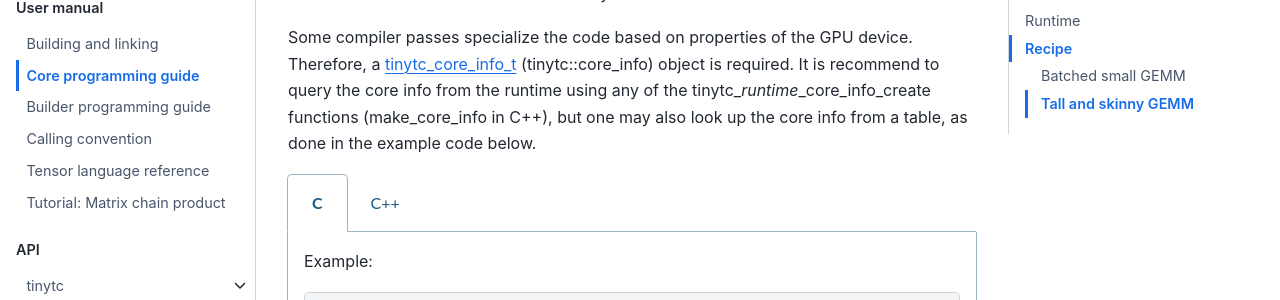
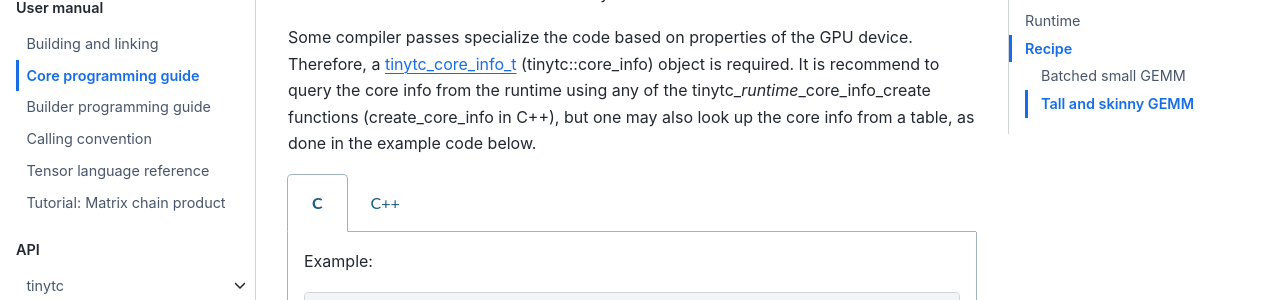
Before and after one commit to intel/tiny-tensor-compiler, a Sphinx documentation site: the page built from docs/manual/core.rst, in a window 1280 px wide and 900 px high, scrolled down 2857 px. Shown: the part 180-480 px from the top of the window. Built offline with Sphinx 7.4.7 and the Sphinx Book theme 1.1.4, drawn with Linux system fonts in a browser that asks for light colours.

Commit message:
Update doc
Signed-off-by: Carsten Uphoff <carsten.uphoff@intel.com>

```diff
--- a/docs/manual/core.rst
+++ b/docs/manual/core.rst
@@ -39,11 +39,11 @@
        C handles are wrapped in the :ref:`tinytc::shared_handle` class.
        The wrapper implements copy constructor, move constructor, copy operator, and move operator,
        correctly handling the reference count.
-       Objects of *type* are created using the make\_\ *type* functions.
+       Objects of *type* are created using the create\_\ *type* functions.
 
        **Important:** The default constructor of a :ref:`tinytc::shared_handle` or any of its
        derivatives always gives an invalid object, wrapping a nullptr.
-       Always use the make\_\ *type* function unless you know what you are doing.
+       Always use the create\_\ *type* function unless you know what you are doing.
 
 Unique objects
 --------------
@@ -68,7 +68,7 @@
 
        C handles are wrapped in the :ref:`tinytc::unique_handle` class.
        The wrapper deletes the copy constructor and copy operator, and implements the move constructor and move operator.
-       Objects of *type* are created using the make\_\ *type* functions.
+       Objects of *type* are created using the create\_\ *type* functions.
 
 Managed ojects
 --------------
@@ -178,7 +178,7 @@
        .. code:: C++
 
           try {
-              auto ctx = tinytc::make_compiler_context();
+              auto ctx = tinytc::create_compiler_context();
               ctx.set_error_reporter([](char const *what, const tinytc_location_t *,
                                         void *) { std::cerr << what << std::endl; },
                                      nullptr);
@@ -200,7 +200,7 @@
 Some compiler passes specialize the code based on properties of the GPU device.
 Therefore, a :ref:`tinytc_core_info_t` (:ref:`tinytc::core_info`) object is required.
 It is recommend to query the core info from the runtime using any of the tinytc\_\ *runtime*\ _core_info_create
-functions (make_core_info in C++), but one may also look up the core info from a table,
+functions (create_core_info in C++), but one may also look up the core info from a table,
 as done in the example code below.
 
 .. tabs::
@@ -228,7 +228,7 @@
        .. code:: C++
 
           try {
-              auto info = tinytc::make_core_info_intel_from_arch(tinytc::intel_gpu_architecture::pvc);
+              auto info = tinytc::create_core_info_intel_from_arch(tinytc::intel_gpu_architecture::pvc);
               auto source = tinytc::compile_to_spirv_and_assemble(program, info);
           } catch (tinytc::status const& st) {
               ...
@@ -292,7 +292,7 @@
        .. code:: C++
 
           if (tinytc::get_support_level(device) >= tinytc::support_level::basic) {
-              auto info = tinytc::make_core_info(device);
+              auto info = tinytc::create_core_info(device);
               // ...
           }
 
@@ -352,8 +352,8 @@
 
        .. code:: C++
 
-          auto bundle = tinytc::make_kernel_bundle(context, device, bin);
-          auto kernel = tinytc::make_kernel(bundle, "foo");
+          auto bundle = tinytc::create_kernel_bundle(context, device, bin);
+          auto kernel = tinytc::create_kernel(bundle, "foo");
           auto exe_range = tinytc::get_execution_range(kernel, howmany);
           queue.submit([&](sycl::handler &h) {
               h.set_args(42, ...);
@@ -410,8 +410,8 @@
 
        .. code:: C++
 
-          auto handler = tinytc::make_recipe_handler(queue,
-              tinytc::make_<recipe_name>(info, <recipe_parameters>, ctx), ctx);
+          auto handler = tinytc::create_recipe_handler(queue,
+              tinytc::create_<recipe_name>(info, <recipe_parameters>, ctx), ctx);
           <recipe_name>::set_args(handler, <recipe_args>);
           handler.submit(queue);
 
```
Also changed, not shown: docs/manual/builder.rst (+7 -7 lines).
